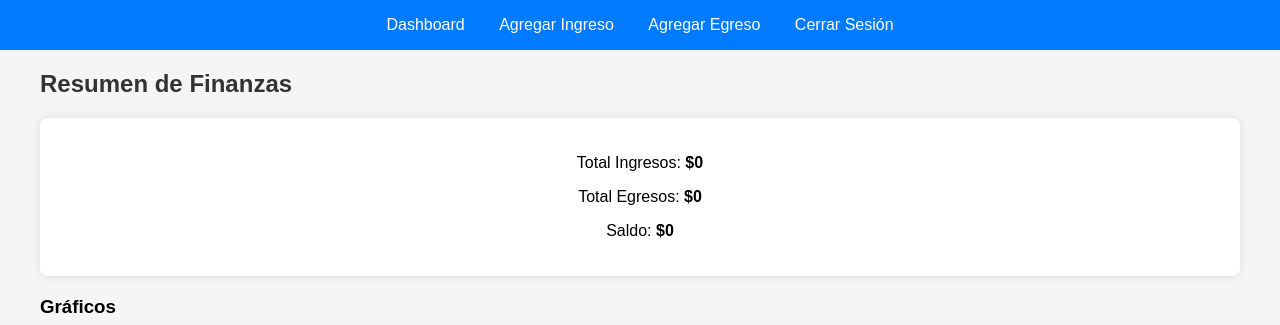
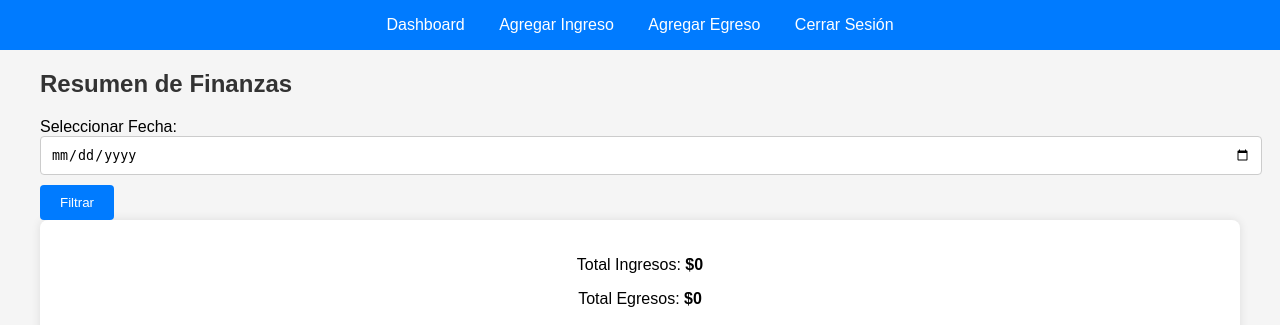
Before and after one commit to franjimenxz/NuevoProyecto, a Flask app: page / in a window 1280 px wide. Shown: the top 325 px of the page. Run offline with Flask 3, Linux system fonts and the light colour scheme; the visitor is signed in with stand-in values (Sample User, id 1); data that the repository does not hold is empty.

Commit message:
fechaagregar

```diff
--- a/routes/dashboard.py
+++ b/routes/dashboard.py
@@ -1,21 +1,36 @@
-from flask import Blueprint, render_template
+from flask import Blueprint, render_template, request
 from models import Ingreso, Egreso
+from extensions import db
 from flask_login import login_required, current_user
-from extensions import db
-
+from sqlalchemy import func
 
 dashboard_bp = Blueprint('dashboard', __name__)
 
 @dashboard_bp.route('/')
 @login_required
 def index():
-    # Filtrar ingresos y egresos por el usuario actual
-    ingresos = sum(i.importe for i in Ingreso.query.filter_by(legajousuario=current_user.legajo).all())
-    egresos = sum(e.importe for e in Egreso.query.filter_by(legajousuario=current_user.legajo).all())
+    # Obtener la fecha seleccionada del formulario (si existe)
+    fecha_seleccionada = request.args.get('fecha')
 
-    # Filtrar datos por categoría para el usuario actual
+    # Obtener los ingresos y egresos totales para el usuario actual
+    ingresos_totales = db.session.query(func.sum(Ingreso.importe)).filter_by(legajousuario=current_user.legajo).scalar() or 0
+    egresos_totales = db.session.query(func.sum(Egreso.importe)).filter_by(legajousuario=current_user.legajo).scalar() or 0
+
+    # Filtrar ingresos y egresos por día
+    if fecha_seleccionada:
+        ingresos = db.session.query(Ingreso).filter_by(legajousuario=current_user.legajo).filter(func.date(Ingreso.fecha) == fecha_seleccionada).all()
+        egresos = db.session.query(Egreso).filter_by(legajousuario=current_user.legajo).filter(func.date(Egreso.fecha) == fecha_seleccionada).all()
+    else:
+        ingresos = db.session.query(Ingreso).filter_by(legajousuario=current_user.legajo).all()
+        egresos = db.session.query(Egreso).filter_by(legajousuario=current_user.legajo).all()
+
+    # Agrupar ingresos y egresos por día
+    ingresos_por_dia = db.session.query(func.date(Ingreso.fecha), func.sum(Ingreso.importe)).filter_by(legajousuario=current_user.legajo).group_by(func.date(Ingreso.fecha)).all()
+    egresos_por_dia = db.session.query(func.date(Egreso.fecha), func.sum(Egreso.importe)).filter_by(legajousuario=current_user.legajo).group_by(func.date(Egreso.fecha)).all()
+
+    # Datos por categoría para los gráficos
     ingresos_por_categoria = {}
-    for ingreso in Ingreso.query.filter_by(legajousuario=current_user.legajo).all():
+    for ingreso in ingresos:
         categoria = ingreso.categoria.nombre
         if categoria in ingresos_por_categoria:
             ingresos_por_categoria[categoria] += ingreso.importe
@@ -23,7 +38,7 @@ def index():
             ingresos_por_categoria[categoria] = ingreso.importe
 
     egresos_por_categoria = {}
-    for egreso in Egreso.query.filter_by(legajousuario=current_user.legajo).all():
+    for egreso in egresos:
         categoria = egreso.categoria.nombre
         if categoria in egresos_por_categoria:
             egresos_por_categoria[categoria] += egreso.importe
@@ -32,8 +47,11 @@ def index():
 
     return render_template(
         'dashboard.html',
-        ingresos=ingresos,
-        egresos=egresos,
+        ingresos=ingresos_totales,
+        egresos=egresos_totales,
         ingresos_por_categoria=ingresos_por_categoria,
-        egresos_por_categoria=egresos_por_categoria
+        egresos_por_categoria=egresos_por_categoria,
+        ingresos_por_dia=ingresos_por_dia,
+        egresos_por_dia=egresos_por_dia,
+        fecha=fecha_seleccionada
     )
--- a/templates/dashboard.html
+++ b/templates/dashboard.html
@@ -5,6 +5,15 @@
 {% block content %}
 <div class="container">
     <h2>Resumen de Finanzas</h2>
+
+    <!-- Formulario para seleccionar la fecha -->
+    <form method="GET" action="{{ url_for('dashboard.index') }}">
+        <div class="form-group">
+            <label for="fecha">Seleccionar Fecha:</label>
+            <input type="date" id="fecha" name="fecha" value="{{ fecha }}" class="form-control">
+        </div>
+        <button type="submit" class="btn btn-primary">Filtrar</button>
+    </form>
 
     <div class="totales row">
         <div class="col-md-4">
```
